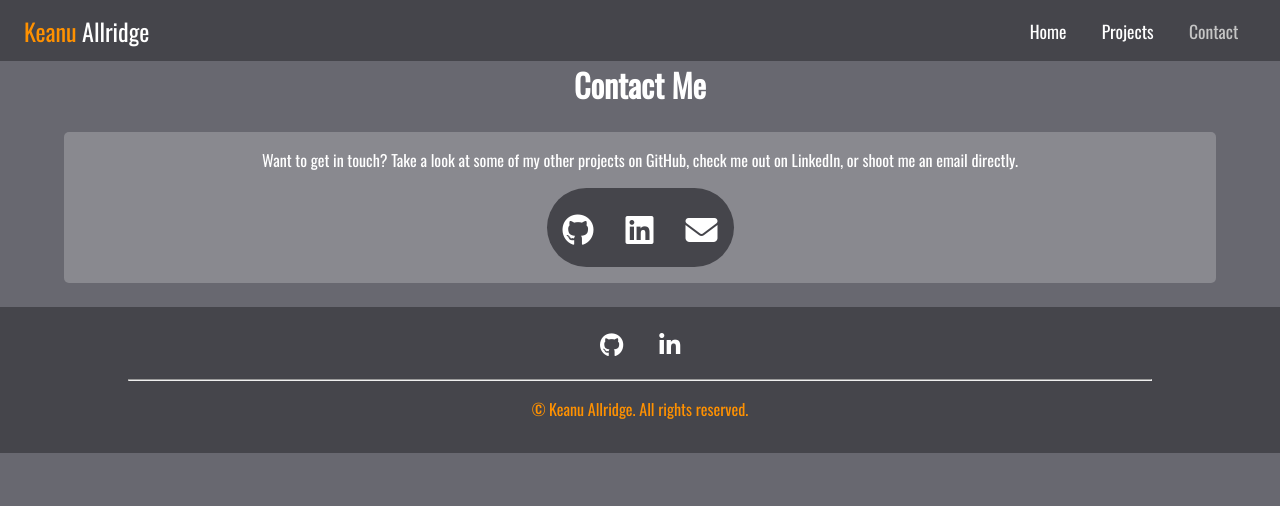
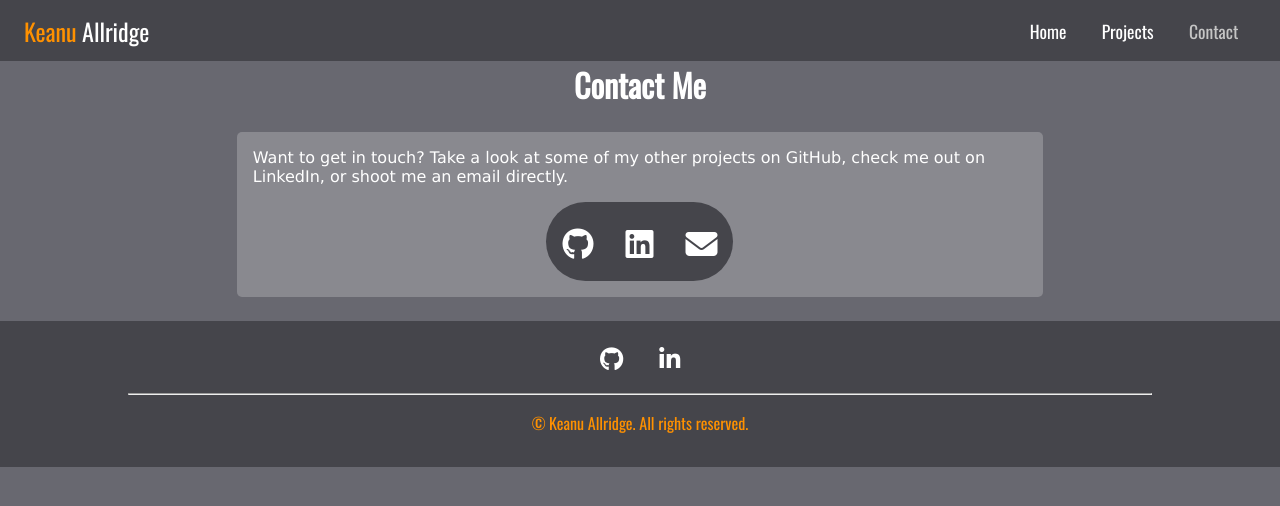
Before and after one commit to Kianek/vue-portfolio, a Vue app: page /contact in a window 1280 px wide. Shown: the top 506 px of the page. Built offline with nearby package versions, Linux system fonts and the light colour scheme.

Commit message:
Minor tweaks to some styles

```diff
--- a/src/components/Project.vue
+++ b/src/components/Project.vue
@@ -35,6 +35,7 @@ export default {
   width: 100%;
 
   p {
+    font-family: Verdana, Arial, sans-serif;
     text-align: justify;
   }
 
--- a/src/pages/Contact.vue
+++ b/src/pages/Contact.vue
@@ -1,5 +1,6 @@
 <template>
   <div class="container">
+    <div class="contact-card">
       <h1 class="heading">Contact Me</h1>
       <div class="panel">
         <p>
@@ -27,6 +28,7 @@
         </address>
       </div>
     </div>
+  </div>
 </template>
 
 <script>
@@ -40,11 +42,17 @@ main {
   background-color: $bg-primary;
 }
 
+.contact-card {
+  margin: 0 auto;
+  width: 70%;
+}
+
 .panel > address > ul {
   list-style-type: none;
 }
 
 .panel > p {
+  font-family: Verdana, Arial, sans-serif;
   padding: 1em;
 }
 .contact-btn-group {
--- a/src/pages/Home.vue
+++ b/src/pages/Home.vue
@@ -35,7 +35,7 @@ export default {
 
   .blurb {
     font-family: Verdana, Arial, sans-serif;
-    font-size: 1.1em;
+    font-size: 1em;
     text-align: justify;
     max-width: 90%;
   }
```
Lines whose indentation alone changed are shown as unchanged.
